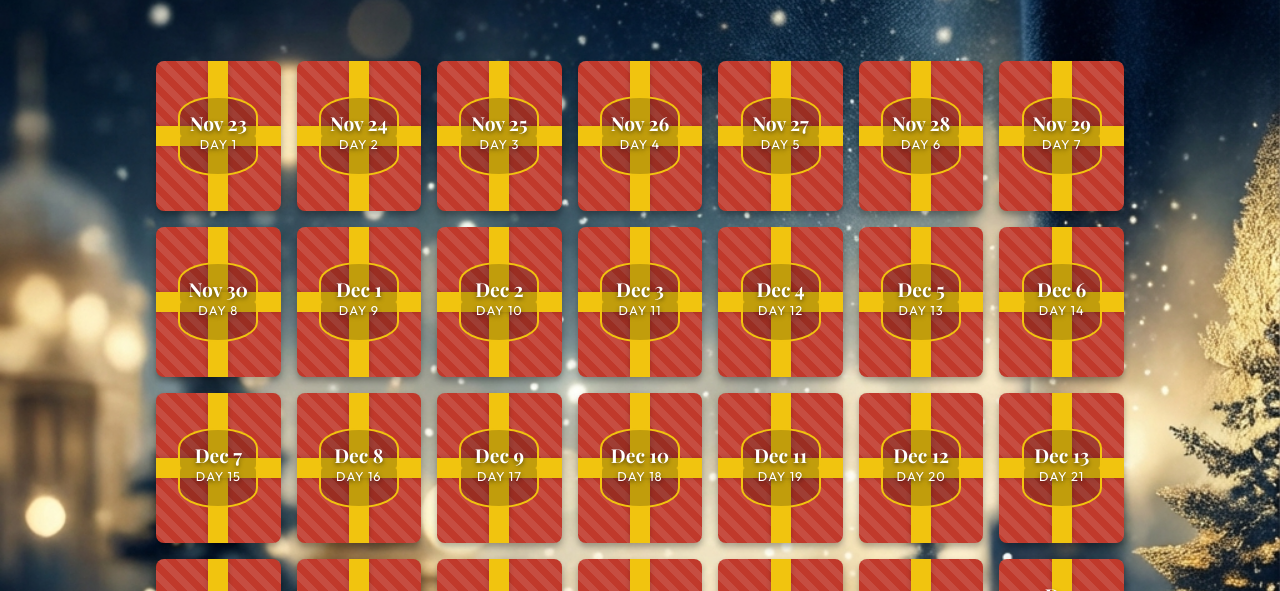
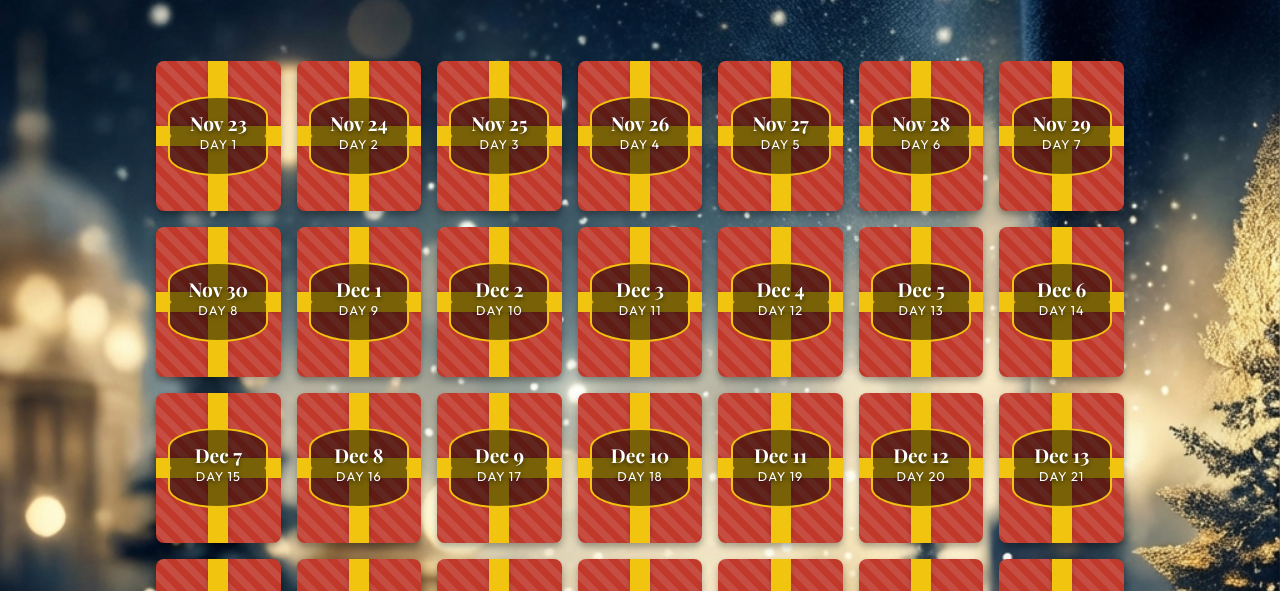
Before and after one commit to feindentity/Calendar, a plain HTML site: page index.html in a window 1280 px wide. Shown: the part 131-722 px from the top of the page. Drawn offline with nearby package versions, Linux system fonts and the light colour scheme; a web font is replaced by a local one.

Commit message:
feat: Increase background opacity for unopened day card elements and widen card day top/bottom elements to prevent text wrapping.

```diff
--- a/style.css
+++ b/style.css
@@ -291,7 +291,8 @@ header p {
 /* Wrapped "Badge" container simulation using the elements */
 .day-card:not(.opened) .card-date,
 .day-card:not(.opened) .card-day {
-    background: rgba(0, 0, 0, 0.2);
+    background: rgba(0, 0, 0, 0.5);
+    /* Darker background for better readability */
     padding: 0 0.5rem;
     border-radius: 4px;
 }
@@ -302,7 +303,8 @@ header p {
     border-top-right-radius: 50%;
     border: 2px solid var(--gold);
     border-bottom: none;
-    width: 80px;
+    width: 100px;
+    /* Increased width to prevent wrapping */
     height: 40px;
     display: flex;
     align-items: flex-end;
@@ -315,7 +317,8 @@ header p {
     border-bottom-right-radius: 50%;
     border: 2px solid var(--gold);
     border-top: none;
-    width: 80px;
+    width: 100px;
+    /* Increased width to prevent wrapping */
     height: 40px;
     display: flex;
     align-items: flex-start;
```
